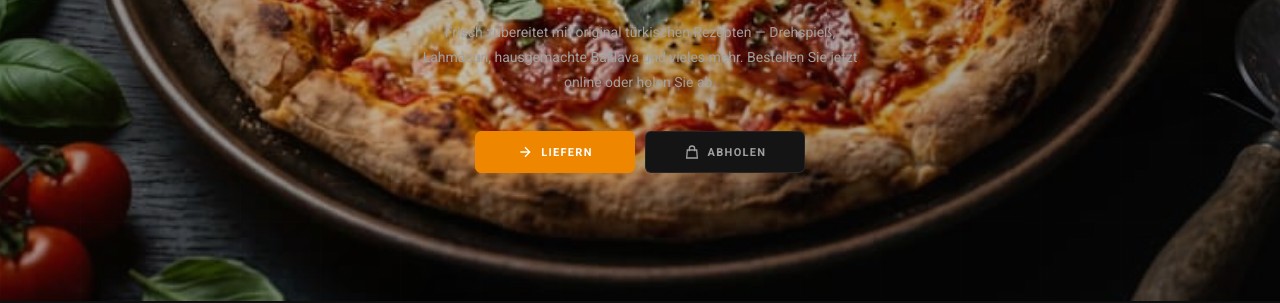
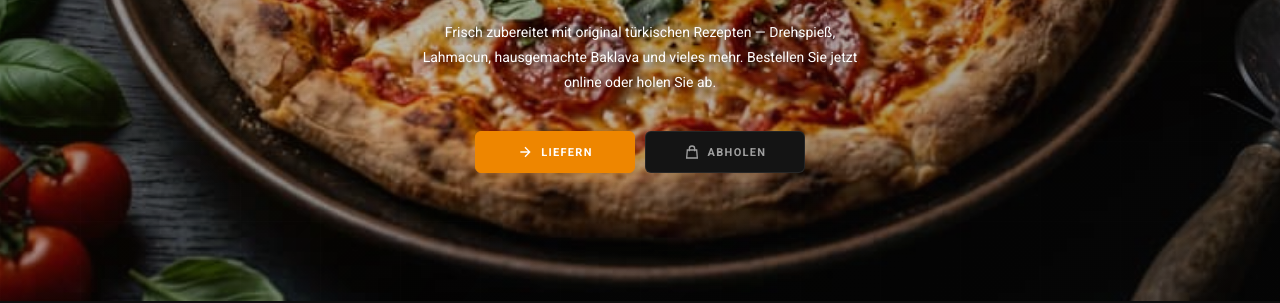
Before and after one commit to Farzad-Design/Sofram-App, a plain HTML site: page index.html in a window 1280 px wide. Shown: the part 499-802 px from the top of the page. Drawn offline with Linux system fonts and the light colour scheme; a web font is replaced by a local one.

Commit message:
Make hero body text white with shadow for better readability

```diff
--- a/index.html
+++ b/index.html
@@ -163,7 +163,7 @@ a{text-decoration:none;color:inherit}
 .hero-h1{font-family:'Birthstone',cursive;font-size:clamp(52px,7vw,96px);font-weight:400;line-height:1.1;margin-bottom:24px;text-align:center;text-shadow:0 2px 20px rgba(0,0,0,.8),0 4px 40px rgba(0,0,0,.6)}
 .hero-h1 .line1{display:block;opacity:0;animation:fadeUp .9s .3s ease forwards}
 .hero-h1 .line2{display:block;color:var(--ember);opacity:0;animation:fadeUp .9s .45s ease forwards}
-.hero-body{font-size:14px;line-height:1.8;color:var(--t2);max-width:440px;margin-bottom:36px;margin-left:auto;margin-right:auto;opacity:0;animation:fadeUp .7s .6s ease forwards;text-align:center}
+.hero-body{font-size:14px;line-height:1.8;color:#fff;max-width:440px;margin-bottom:36px;margin-left:auto;margin-right:auto;opacity:0;animation:fadeUp .7s .6s ease forwards;text-align:center;text-shadow:0 1px 12px rgba(0,0,0,.9)}
 .hero-ctas{display:flex;flex-wrap:wrap;gap:12px;opacity:0;animation:fadeUp .6s .75s ease forwards;justify-content:center;align-items:center}
 .hero-ctas-col{flex-direction:column;align-items:center;gap:8px}
 .hero-btns-row{display:flex;gap:10px;flex-wrap:wrap;justify-content:center}
```
